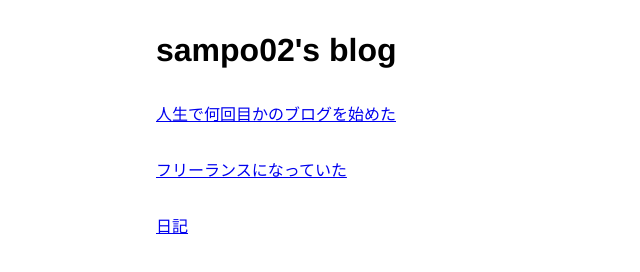
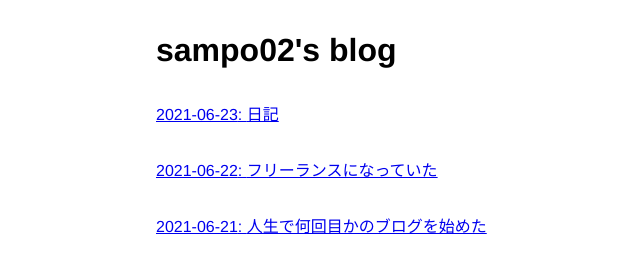
Before and after one commit to sampo02/blog, a Gatsby site: page / in a window 1280 px wide. Shown: the whole page, without its empty margins (84-724 px from the left). Built offline with nearby package versions, Linux system fonts and the light colour scheme; Gatsby itself is replaced by a stand-in of ours.

Commit message:
✨ Show posted date (#56)

```diff
--- a/gatsby-config.ts
+++ b/gatsby-config.ts
@@ -2,7 +2,7 @@ import * as path from 'path'
 
 module.exports = {
   siteMetadata: {
-    siteUrl: 'https://sampo02.gtsb.io',
+    siteUrl: 'https://sampo02.gatsbyjs.io',
     title: "sampo02's blog"
   },
   plugins: [
--- /dev/null
+++ b/src/components/date.tsx
@@ -0,0 +1,11 @@
+import * as React from 'react'
+
+interface Props {
+  slug: string
+}
+
+export default function Date({ slug }: Props) {
+  const [, , year, month, day] = slug.split('/')
+  const date = `${year}-${month}-${day}`
+  return <span>{date}</span>
+}
--- a/src/markdown-pages/2021/06/21/start-my-new-blog.md
+++ b/src/markdown-pages/2021/06/21/start-my-new-blog.md
@@ -1,11 +1,8 @@
 ---
-date: '2021-06-21'
-description: '人生でおそらく 3 回目の個人ブログを始めてみた。 '
+description: '人生でおそらく 3 回目の個人ブログを始めてみた'
 slug: '/posts/2021/06/21/start-my-new-blog'
 title: '人生で何回目かのブログを始めた'
 ---
-
-## はじめに
 
 人生でおそらく 3 回目の個人ブログを始めてみた。
 最初は WordPress でさくらの VPS を借りて作った記憶がある。
--- a/src/markdown-pages/2021/06/22/became-a-freelancer.md
+++ b/src/markdown-pages/2021/06/22/became-a-freelancer.md
@@ -1,6 +1,5 @@
 ---
-date: '2021-06-22'
-description: '2020 年の秋、目を覚ますとフリーランスになっていた。'
+description: '2020 年の秋、目を覚ますとフリーランスになっていた'
 slug: '/posts/2021/06/22/became-a-freelancer'
 title: 'フリーランスになっていた'
 ---
--- a/src/markdown-pages/2021/06/23/diary.md
+++ b/src/markdown-pages/2021/06/23/diary.md
@@ -1,5 +1,4 @@
 ---
-date: '2021-06-23'
 description: '今日の日記'
 slug: '/posts/2021/06/23/diary'
 title: '日記'
--- a/src/pages/index.tsx
+++ b/src/pages/index.tsx
@@ -1,6 +1,7 @@
 import * as React from 'react'
 import { graphql, Link } from 'gatsby'
 import { Query } from '../generated/graphql'
+import Date from '../components/date'
 import Head from '../components/head'
 import Layout from '../components/layout'
 
@@ -17,8 +18,12 @@ export default function Index({ data }: Props) {
           <title>sampo02&apos;s blog</title>
           <h1>sampo02&apos;s blog</h1>
           {data.allMarkdownRemark.nodes.map((node) => (
-            <div key={node.frontmatter?.slug}>
-              <Link to={node.frontmatter?.slug || '/'}>{node.frontmatter?.title}</Link>
+            <div key={node.frontmatter!.slug}>
+              <Link to={node.frontmatter!.slug || '/'}>
+                <Date slug={node.frontmatter!.slug!} />
+                <span>: </span>
+                <span>{node.frontmatter!.title}</span>
+              </Link>
             </div>
           ))}
         </main>
@@ -29,7 +34,7 @@ export default function Index({ data }: Props) {
 
 export const query = graphql`
   {
-    allMarkdownRemark {
+    allMarkdownRemark(sort: { fields: [frontmatter___slug], order: DESC }) {
       nodes {
         frontmatter {
           slug
```
Also changed, not shown: src/pages/{MarkdownRemark.frontmatter__slug}.tsx (+6 -2 lines).
